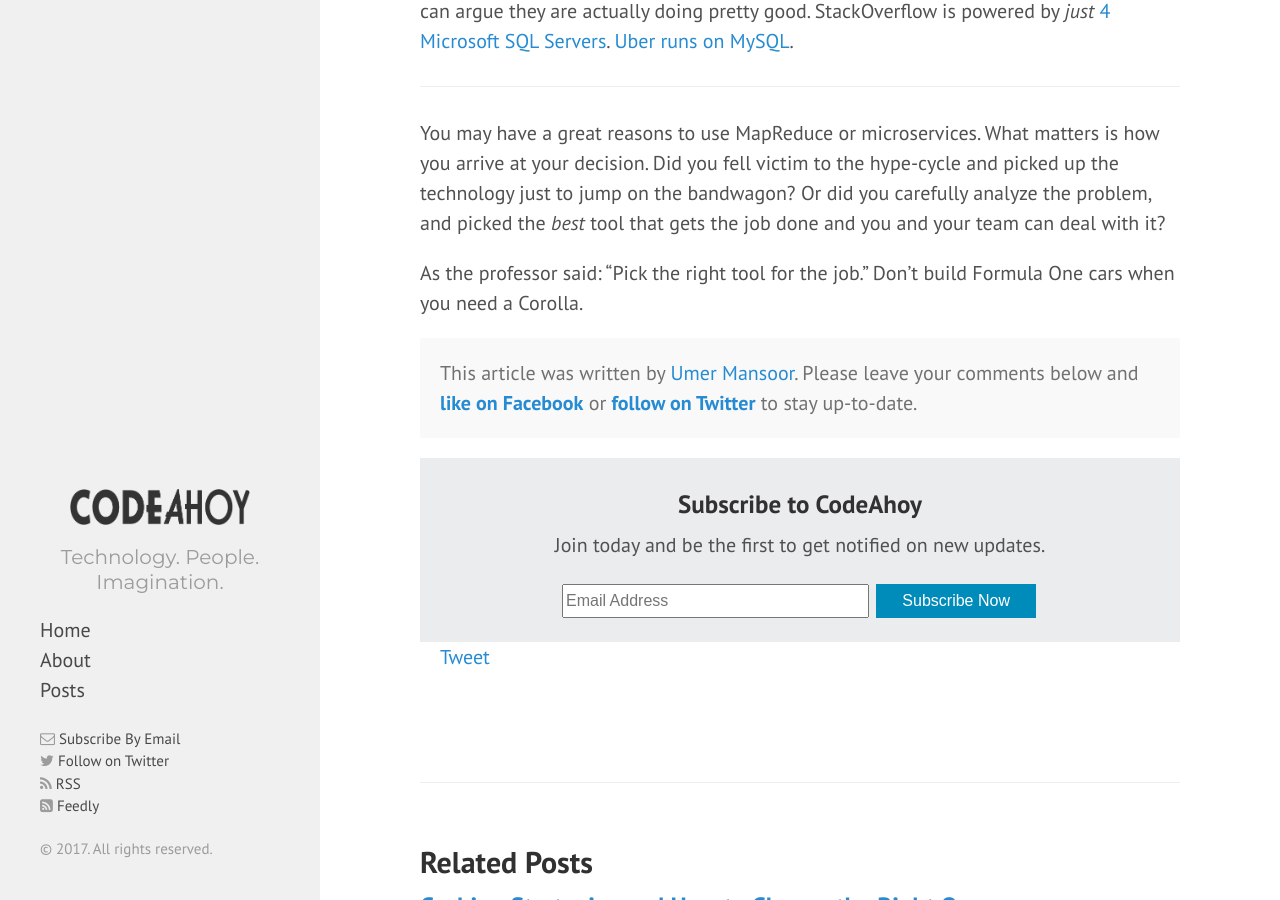
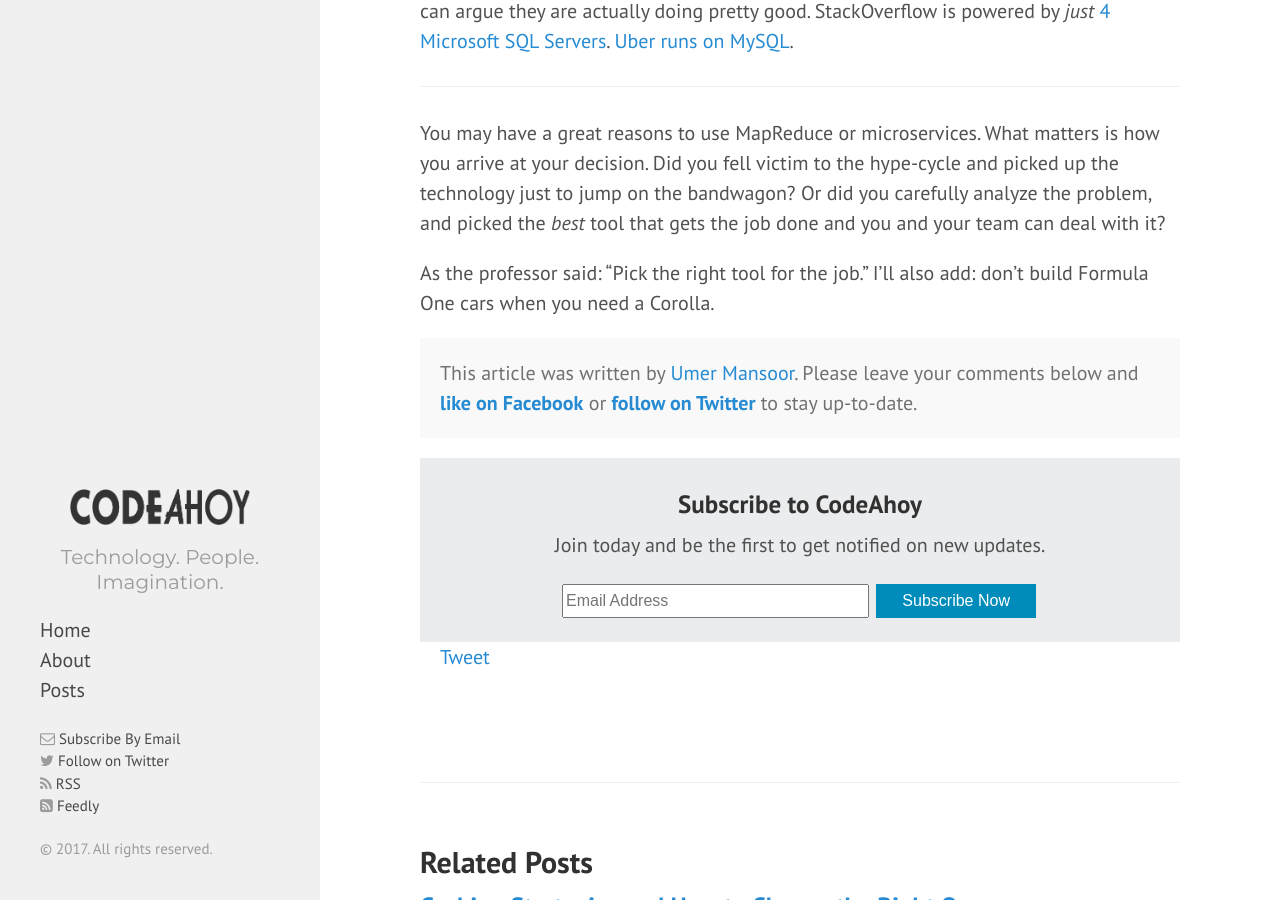
Before and after one commit to talk2viren/umermansoor.github.io, a Jekyll site: the page built from _posts/2017-08-19-yagni-cargo-cult-and-overengineering:-the-planes-won't-land-just-because-you-built-a-runway-in-your-backyard.md, in a window 1280 px wide and 900 px high, scrolled down 7877 px. Built offline with Jekyll 4.4.1, drawn with Linux system fonts in a browser that asks for light colours; nearby versions of some CDN libraries; a script that is not in the unit is left out; comment, search, counter and statistics services are not loaded.

Commit message:
small blog change

```diff
--- a/_posts/2017-08-19-yagni-cargo-cult-and-overengineering:-the-planes-won't-land-just-because-you-built-a-runway-in-your-backyard.md
+++ b/_posts/2017-08-19-yagni-cargo-cult-and-overengineering:-the-planes-won't-land-just-because-you-built-a-runway-in-your-backyard.md
@@ -148,4 +148,4 @@ Back to the guy I interviewed. It's highly unlikely, even for a small startup, t
 
 You may have a great reasons to use MapReduce or microservices. What matters is how you arrive at your decision. Did you fell victim to the hype-cycle and picked up the technology just to jump on the bandwagon? Or did you carefully analyze the problem, and picked the *best* tool that gets the job done and you and your team can deal with it?
 
-As the professor said: "Pick the right tool for the job." Don't build Formula One cars when you need a Corolla.
+As the professor said: "Pick the right tool for the job." I'll also add: don't build Formula One cars when you need a Corolla.
```
